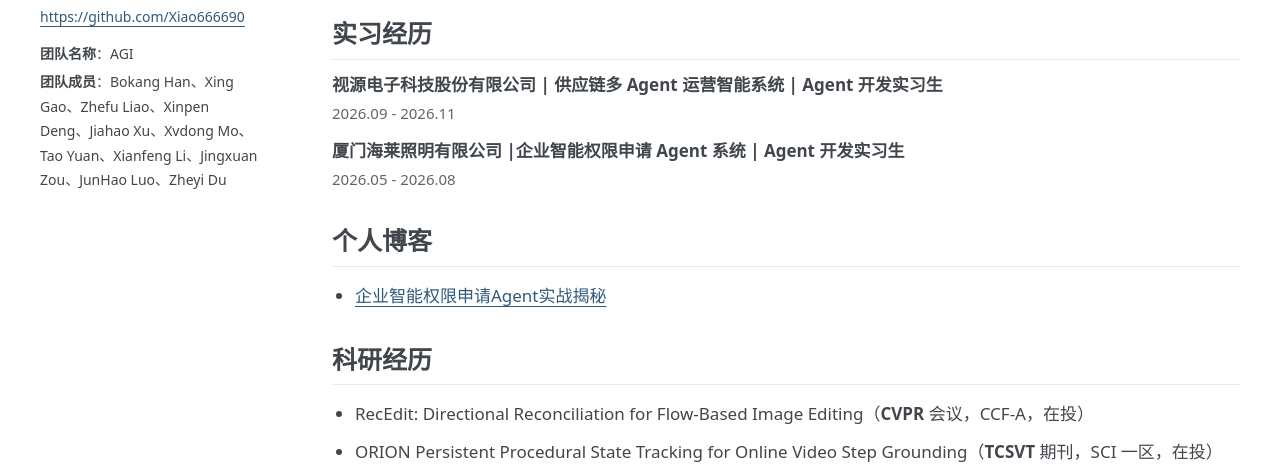
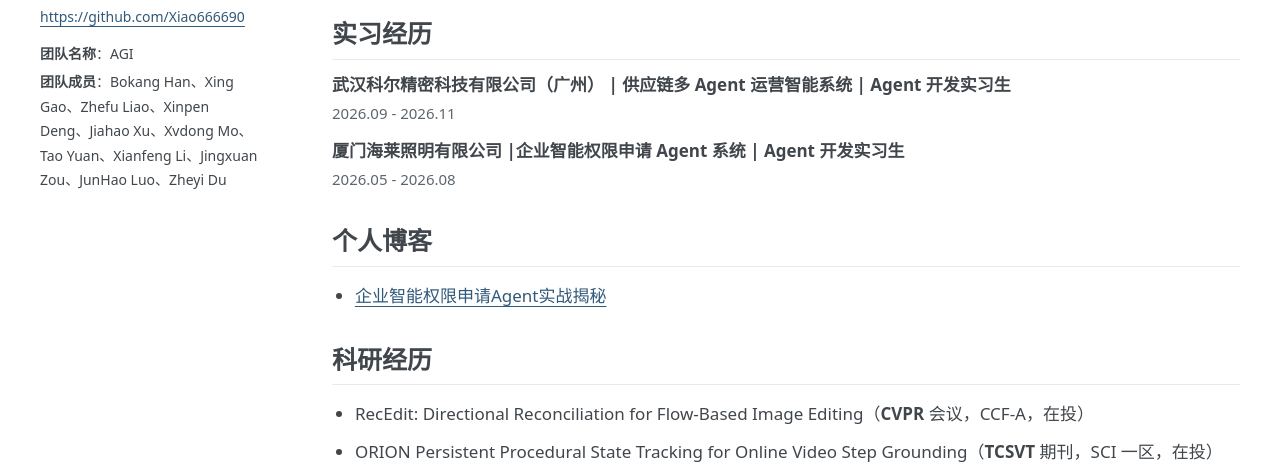
Before and after one commit to Xiao666690/xiao666690.github.io, a plain HTML site: page index.html in a window 1280 px wide. Shown: the part 318-790 px from the top of the page. Drawn offline with Linux system fonts and the light colour scheme.

Commit message:
Update first internship company name

```diff
--- a/index.html
+++ b/index.html
@@ -146,7 +146,7 @@
         <h2 id="wx-internship-title">实习经历</h2>
         <div class="entry-body">
           <article class="internship">
-            <h3>视源电子科技股份有限公司 | 供应链多 Agent 运营智能系统 | Agent 开发实习生</h3>
+            <h3>武汉科尔精密科技有限公司（广州） | 供应链多 Agent 运营智能系统 | Agent 开发实习生</h3>
             <p class="entry-detail"><time datetime="2026-09">2026.09</time> - <time datetime="2026-11">2026.11</time></p>
           </article>
           <article class="internship">
```
